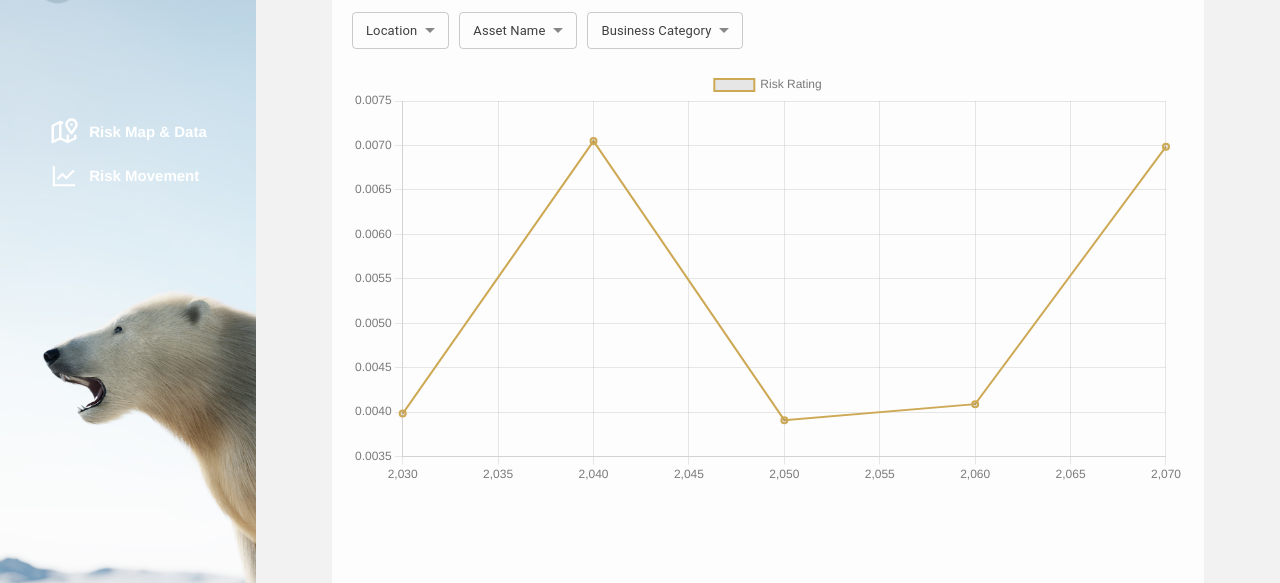
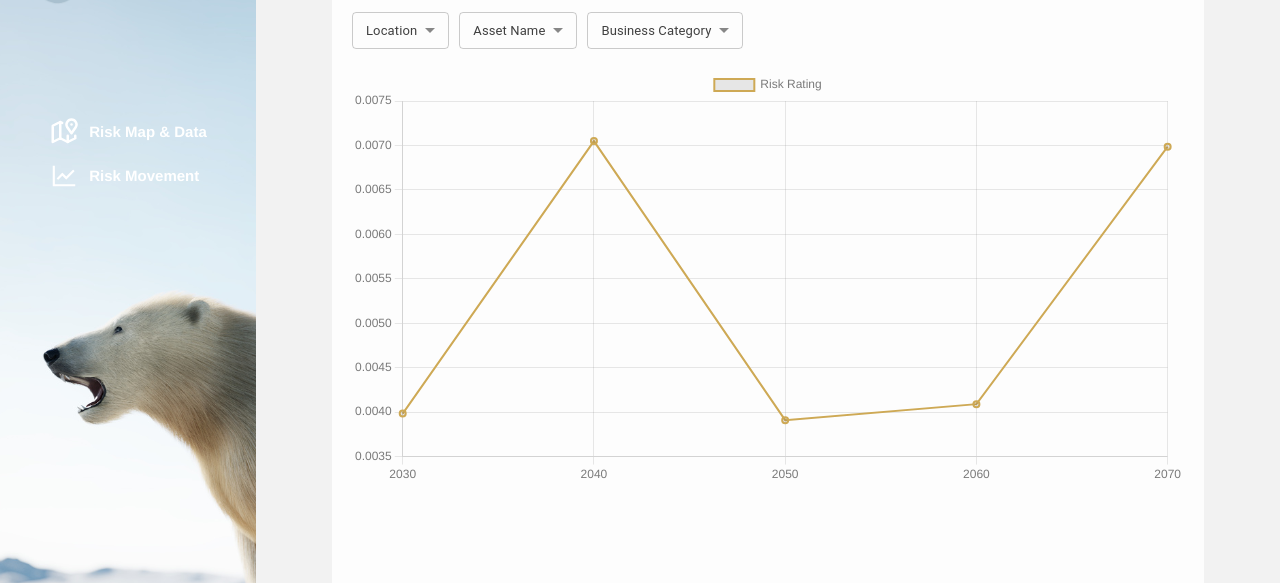
Before and after one commit to astarinamaulida/risk-viz, a Next.js app: page /graph in a window 1280 px wide. Shown: the part 133-716 px from the top of the page. Built offline with nearby package versions, Linux system fonts and the light colour scheme.

Commit message:
Remove linear to take out comma in year

```diff
--- a/pages/graph.jsx
+++ b/pages/graph.jsx
@@ -181,7 +181,6 @@ export default function Graph() {
                     title: { text: "Risk Rating over time", display: true },
                     scales: {
                       x: {
-                        type: "linear",
                         gridLines: {
                           display: false,
                         },
```
